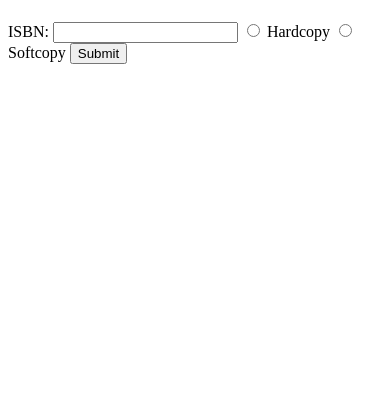
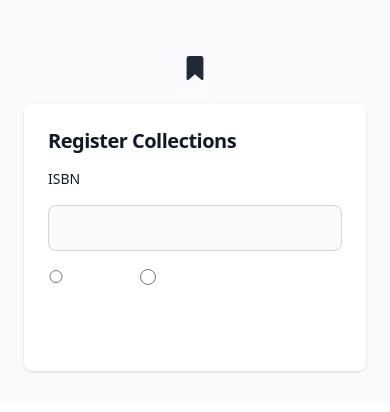
Before and after one commit to fromwindowstolinux/LMS, a FastAPI app: page /isbn in a window 390 px wide. Shown: the top 412 px of the page. Run offline with FastAPI, Linux system fonts and the light colour scheme; some libraries are stand-ins or nearby versions.

Commit message:
code update

```diff
--- a/main.py
+++ b/main.py
@@ -123,13 +123,26 @@ async def retrieve_book_details(isbn: typing.Annotated[str, Form()],
         raise HTTPException(status_code=400, detail="Book already exists in the database")
 
 @app.get("/book-details")
-async def get_book_details(request: Request):
+async def get_book_details(request: Request, sort_on: str = "title"):
     book_details_list = []
     try:
         with psycopg2.connect("dbname=dbnantoka user=nantoka password=nantoka host=127.0.0.1 port=5066") as conn:
             with conn.cursor() as cur:
                 cur.execute('SELECT isbn, title, authors, copy_type, publisher, publishedDate, description FROM book_details;')
                 book_details_list = cur.fetchall()
+
+    # Sorting logic
+        sort_index = {
+            "isbn": 0,
+            "title": 1,
+            "authors": 2,
+            "copy_type": 3,
+            "publisher": 4,
+            "publishedDate": 5,
+        }.get(sort_on, 0)
+
+        # Sort the list by the specified column index
+        book_details_list.sort(key=lambda x: x[sort_index])
 
     except Exception as e:
         raise HTTPException(status_code=500, detail=str(e))
--- a/templates/isbn_form.html
+++ b/templates/isbn_form.html
@@ -1,25 +1,67 @@
-<!DOCTYPE html>
+<!doctype html>
 <html>
 
 <head>
-  <title> </title>
+  <meta charset="UTF-8">
+  <meta name="viewport" content="width=device-width, initial-scale=1.0">
+  <script src="https://cdn.tailwindcss.com"></script>
 </head>
 
 <body>
-  <h1> </h1>
-  <form method="POST">
-    <label for="isbn">ISBN:</label>
-    <input type="text" name="isbn" id="isbn" required>
-    <label>
-      <input type="radio" name="copy_type" value="Hardcopy" required> Hardcopy
-    </label>
-    <label>
-      <input type="radio" name="copy_type" value="Softcopy" required> Softcopy
-    </label>
+  <section class="bg-gray-50 dark:bg-gray-900">
+    <div class="flex flex-col items-center justify-center px-6 py-8 mx-auto md:h-screen lg:py-0 text-white">
+      <a href="#" class="flex items-center mb-6 text-2xl font-semibold text-gray-900 dark:text-white"></a>
+      <svg class="w-6 h-6 text-gray-800 dark:text-white" aria-hidden="true" xmlns="http://www.w3.org/2000/svg"
+        fill="currentColor" viewBox="0 0 14 20">
+        <path
+          d="M13 20a1 1 0 0 1-.64-.231L7 15.3l-5.36 4.469A1 1 0 0 1 0 19V2a2 2 0 0 1 2-2h10a2 2 0 0 1 2 2v17a1 1 0 0 1-1 1Z" />
+      </svg>
+      LMS
+      </a>
+      <div
+        class="w-full bg-white rounded-lg shadow dark:border md:mt-0 sm:max-w-md xl:p-0 dark:bg-gray-800 dark:border-gray-700">
+        <div class="p-6 space-y-4 md:space-y-6 sm:p-8">
+          <h1 class="text-xl font-bold leading-tight tracking-tight text-gray-900 md:text-2xl dark:text-white">
+            Register Collections
+          </h1>
 
-    <button type="submit">Submit</button>
-  </form>
+          <form class="space-y-4 md:space-y-6" method="POST">
 
+            <label for="isbn" class="block mb-2 text-sm font-medium text-gray-900 dark:text-white">ISBN</label>
+
+            <input type="text" name="isbn" id="isbn" required
+              class="bg-gray-50 border border-gray-300 text-gray-900 sm:text-sm rounded-lg focus:ring-primary-600 focus:border-primary-600 block w-full p-2.5 dark:bg-gray-700 dark:border-gray-600 dark:placeholder-gray-400 dark:text-white dark:focus:ring-blue-500 dark:focus:border-blue-500">
+
+            <div class="flex items-center justify-left">
+              <div class="flex items-start text-white">
+
+                <div class="flex items-center h-5">
+                  <label>
+                    <input type="radio" name="copy_type" value="Hardcopy" required
+                      class="w-4 border border-gray-300 rounded bg-gray-50 focus:ring-3 focus:ring-primary-300 dark:bg-gray-700 dark:border-gray-600 dark:focus:ring-primary-600 dark:ring-offset-gray-800">
+                    Hardcopy
+                  </label>
+                </div>
+
+                <div class="flex items-center h-5"></div>
+                <label>
+                  <input type="radio" name="copy_type" value="Softcopy" required
+                    class="w-4 h-4 border border-gray-300 rounded bg-gray-50 focus:ring-3 focus:ring-primary-300 dark:bg-gray-700 dark:border-gray-600 dark:focus:ring-primary-600 dark:ring-offset-gray-800">
+                  Softcopy
+                </label>
+
+              </div>
+            </div>
+            <button type="submit"
+              class="w-full text-white bg-primary-600 hover:bg-primary-700 focus:ring-4 focus:outline-none focus:ring-primary-300 font-medium rounded-lg text-sm px-5 py-2.5 text-center dark:bg-primary-600 dark:hover:bg-primary-700 dark:focus:ring-primary-800">Submit</button>
+        </div>
+      </div>
+
+      </form>
+    </div>
+    </div>
+    </div>
+  </section>
 </body>
 
 </html>
```
Also changed, not shown: templates/book-details.html (+21 -19 lines).
